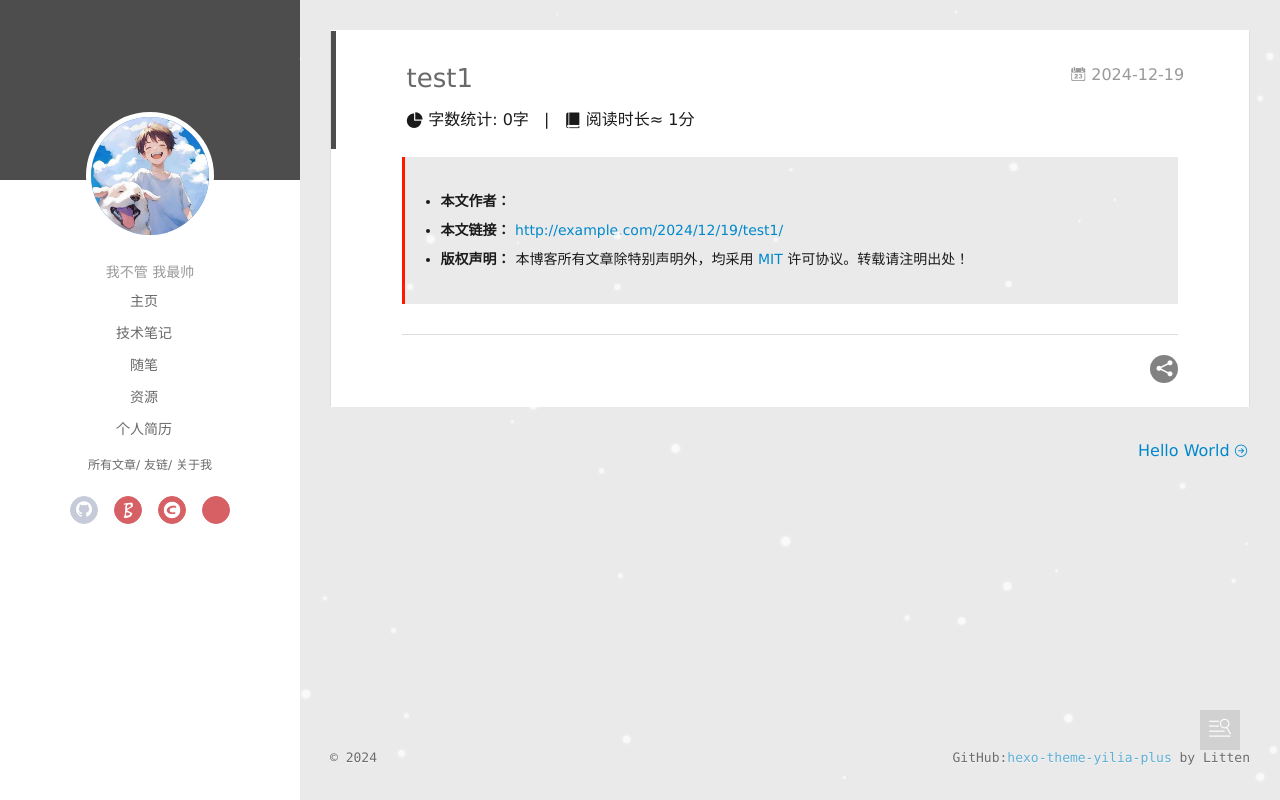
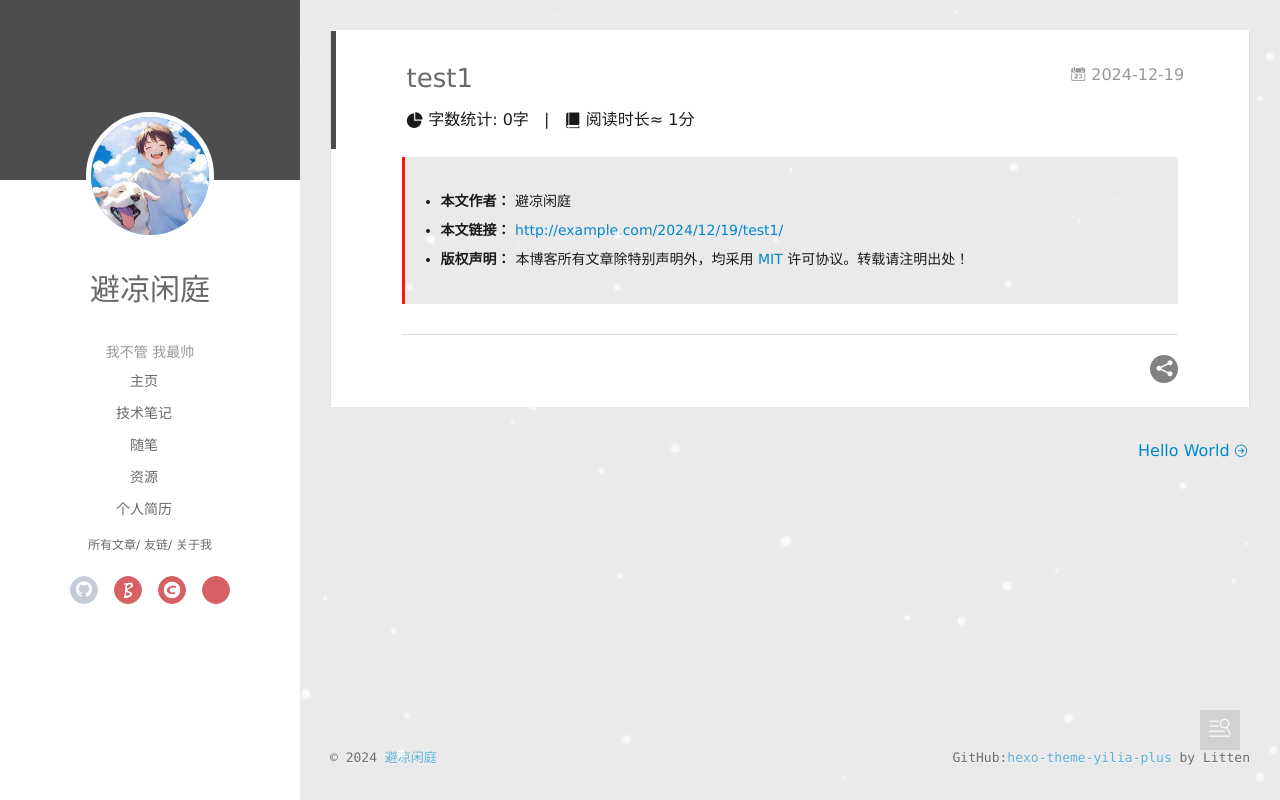
Before and after one commit to blxtcloud/blxtcloud.github.io, a plain HTML site: page 2024/12/19/test1/index.html in a window 1280 px wide. Drawn offline with Linux system fonts and the light colour scheme; some icons are missing.

Commit message:
Site updated: 2024-12-20 11:51:17

```diff
--- a/2024/12/19/test1/index.html
+++ b/2024/12/19/test1/index.html
@@ -6,7 +6,7 @@
   <meta name="renderer" content="webkit">
   <meta http-equiv="X-UA-Compatible" content="IE=edge" >
   <link rel="dns-prefetch" href="http://example.com">
-  <title>test1 | </title>
+  <title>test1 | 避凉闲庭</title>
   <meta name="generator" content="hexo-theme-yilia-plus">
   <meta name="viewport" content="width=device-width, initial-scale=1, maximum-scale=1">
 
@@ -14,15 +14,16 @@
 <meta property="og:type" content="article">
 <meta property="og:title" content="test1">
 <meta property="og:url" content="http://example.com/2024/12/19/test1/index.html">
-<meta property="og:site_name">
+<meta property="og:site_name" content="避凉闲庭">
 <meta property="og:description" content="这是我的第一个网站">
 <meta property="og:locale" content="zh_CN">
 <meta property="article:published_time" content="2024-12-19T10:16:49.000Z">
 <meta property="article:modified_time" content="2024-12-19T10:16:49.996Z">
+<meta property="article:author" content="避凉闲庭">
 <meta property="article:tag" content="python linux 云计算 人工智能 大数据">
 <meta name="twitter:card" content="summary">
 
-    <link rel="alternative" href="/atom.xml" title="" type="application/atom+xml">
+    <link rel="alternative" href="/atom.xml" title="避凉闲庭" type="application/atom+xml">
 
 
     <link rel="icon" href="/img/favicon.ico">
@@ -69,7 +70,7 @@
 			<img src="/img/head.jpg" class="js-avatar">
 		</a>
 		<hgroup>
-			<h1 class="header-author"><a href="/"></a></h1>
+			<h1 class="header-author"><a href="/">避凉闲庭</a></h1>
 		</hgroup>
 
 		<p class="header-subtitle">我不管 我最帅</p>
@@ -151,7 +152,7 @@
 				</a>
 			</div>
 			<hgroup>
-			  <h1 class="header-author js-header-author"></h1>
+			  <h1 class="header-author js-header-author">避凉闲庭</h1>
 			</hgroup>
 
 			<p class="header-subtitle"><i class="icon icon-quo-left"></i>我不管 我最帅<i class="icon icon-quo-right"></i></p>
@@ -282,7 +283,7 @@
       <ul class="post-copyright">
         <li>
           <strong>本文作者：</strong>
-
+          避凉闲庭
         </li>
         <li>
           <strong>本文链接：</strong>
@@ -426,7 +427,7 @@
   <div class="outer">
     <div id="footer-info">
     	<div class="footer-left">
-    		&copy; 2024 <a href="http://example.com/" target="_blank"></a>
+    		&copy; 2024 <a href="http://example.com/" target="_blank">避凉闲庭</a>
     	</div>
       	<div class="footer-right">
 
```
Also changed, not shown: 2024/12/19/hello-world/index.html (+8 -7 lines), archives/2024/12/index.html (+8 -7 lines), archives/2024/index.html (+8 -7 lines), archives/index.html (+8 -7 lines), index.html (+8 -7 lines).
